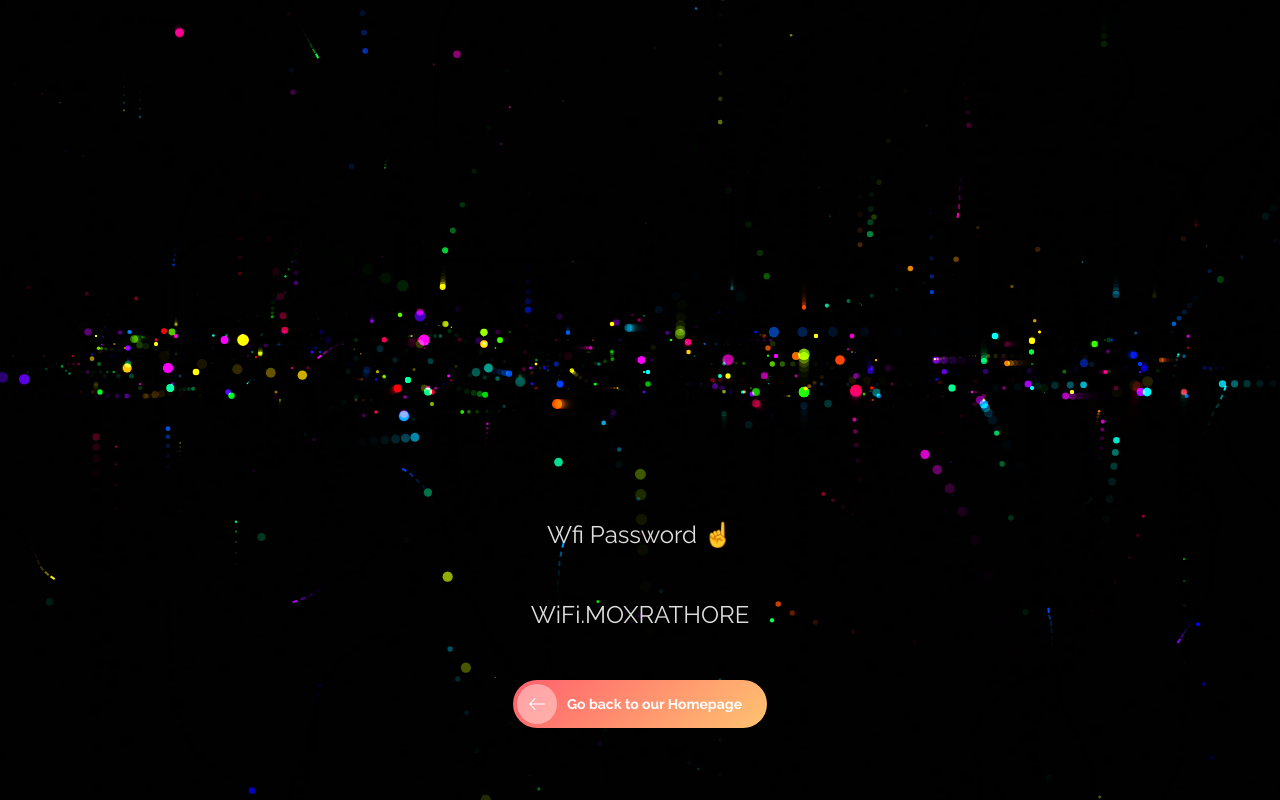
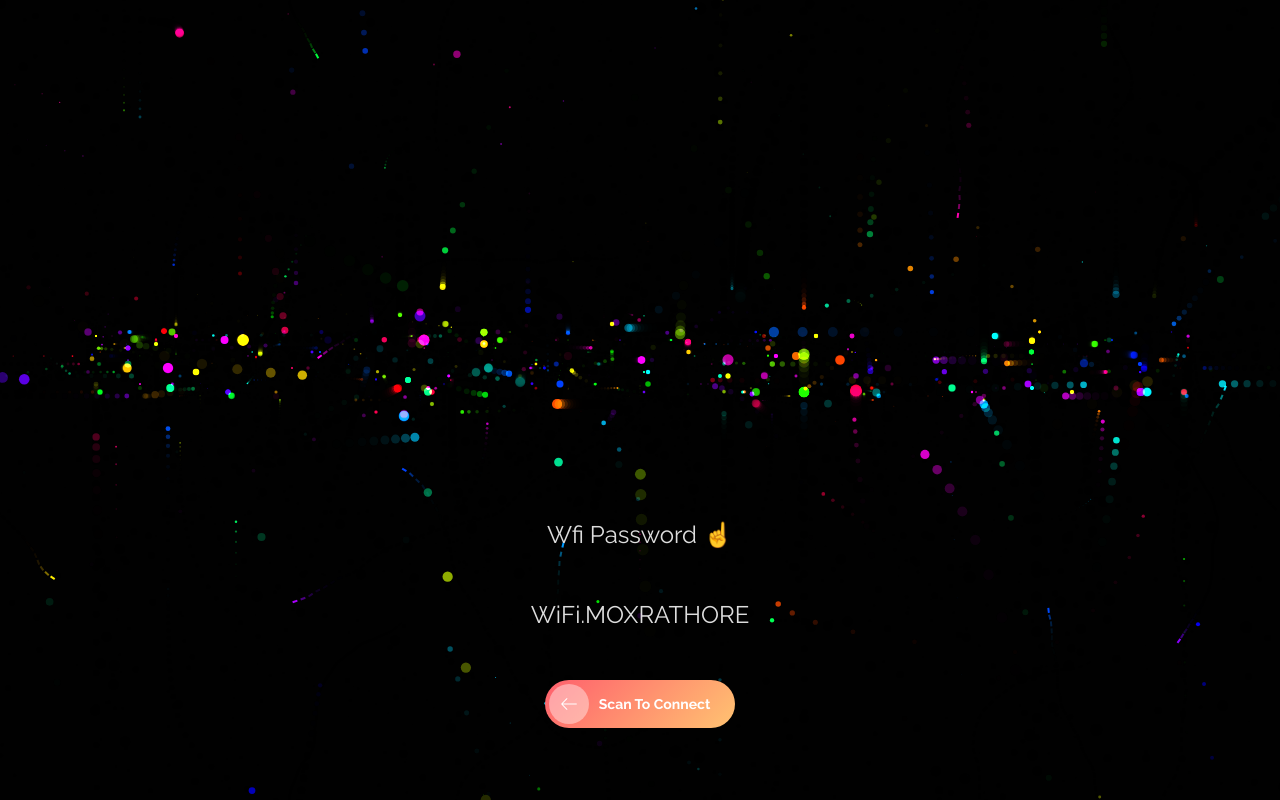
Before and after one commit to Moxbalotra/meraghanchisamaj, a plain HTML site: page index.html in a window 1280 px wide. Drawn offline with Linux system fonts and the light colour scheme; animation ran at ten frames a second.

Commit message:
Update index.html

```diff
--- a/index.html
+++ b/index.html
@@ -14,13 +14,13 @@
 	<div class="content">
 	  	<h2>Wfi Password ☝️</h2>
 		  <h2>WiFi.MOXRATHORE</h2>
-	  	<a class="btn" href="https://moxrathore.com">
+	  	<a class="btn" href="/scan.html">
 			<svg width="64" version="1.1" xmlns="http://www.w3.org/2000/svg" height="64" viewbox="0 0 64 64" xmlns:xlink="http://www.w3.org/1999/xlink" enable-background="new 0 0 64 64">
 			  <g>
 			    <path fill="#fff" d="M22.154,54.727c0.394,0.393,0.907,0.59,1.422,0.59s1.029-0.197,1.422-0.59c0.785-0.785,0.785-2.058,0-2.843   L7.193,34.078h54.781c1.111,0,2.011-0.9,2.011-2.01c0-1.11-0.899-2.011-2.011-2.011H7.193L24.998,12.25   c0.785-0.785,0.785-2.058,0-2.843s-2.058-0.786-2.844,0L0.917,30.646c-0.785,0.786-0.785,2.058,0,2.843L22.154,54.727z"></path>
 			  </g>
 			</svg>
-	  		Go back to our Homepage</a>
+	  		Scan To Connect</a>
   	</div>
 
     <script src="js\index.js"></script>
```
